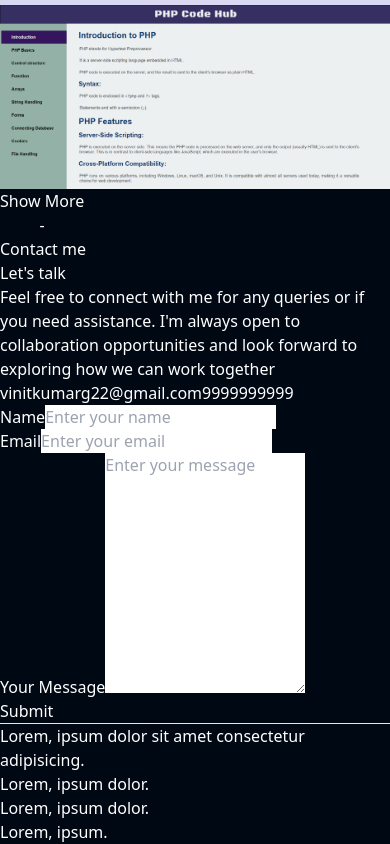
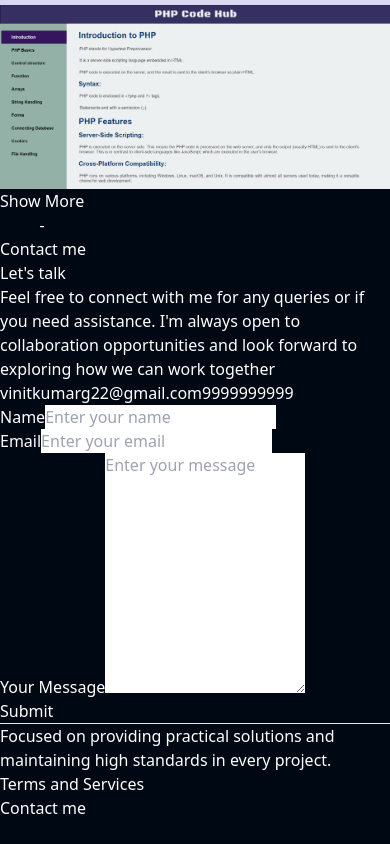
Before and after one commit to Vinit71/Portfolio, a React (Vite) app: page / in a window 390 px wide. Shown: the part 4798-5642 px from the top of the page. After the commit the page ends 5618 px from the top, so only its background shows below. Built offline with nearby package versions, Linux system fonts and the light colour scheme.

Commit message:
Add responsiveness

```diff
--- a/src/Components/Footer/Footer.jsx
+++ b/src/Components/Footer/Footer.jsx
@@ -3,12 +3,13 @@ function Footer() {
     <div className='mx-4 sm:mx-8 md:mx-12 my-8 flex flex-col gap-7 py-10'>
         <hr />
         <div className="flex flex-col sm:flex-row justify-between text-base sm:text-lg">
-            <p className="max-w-full sm:max-w-md mb-4 sm:mb-0">Lorem, ipsum dolor sit amet consectetur adipisicing.</p>
-            <div className="flex flex-col sm:flex-row gap-4 sm:gap-8 md:gap-12 mb-4 sm:mb-0">
-                <p>Lorem, ipsum dolor.</p>
-                <p>Lorem, ipsum dolor.</p>
-                <p>Lorem, ipsum.</p>
+            <p className="text-center max-w-full sm:max-w-md mb-4 sm:mb-0">Focused on providing practical solutions and maintaining high standards in every project.</p>
+
+            <div className="flex justify-between mx-10 sm:flex-row sm:justify-between gap-4 sm:gap-8 md:gap-12 mb-4 sm:mb-0">
+              <p className="">Terms and Services</p>
+              <p className="">Contact me</p>
             </div>
+
         </div>
     </div>
 
```
